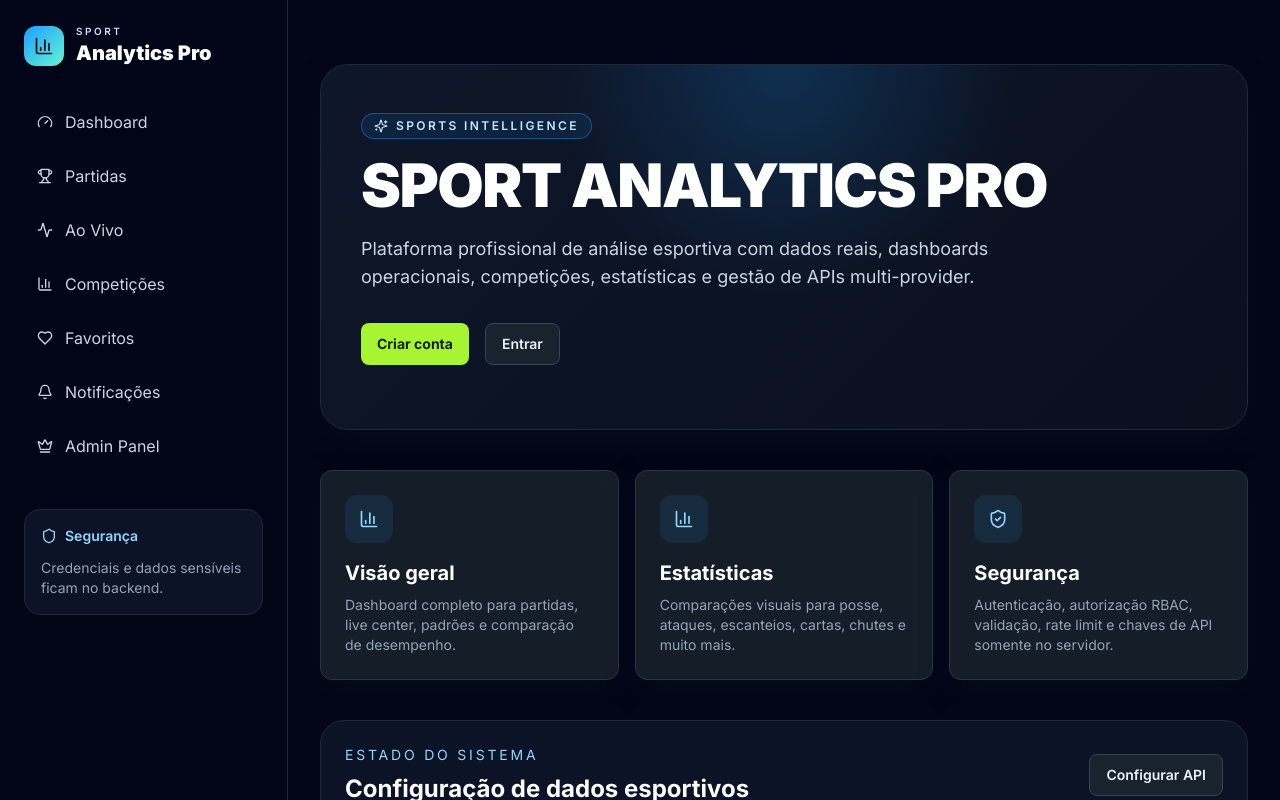
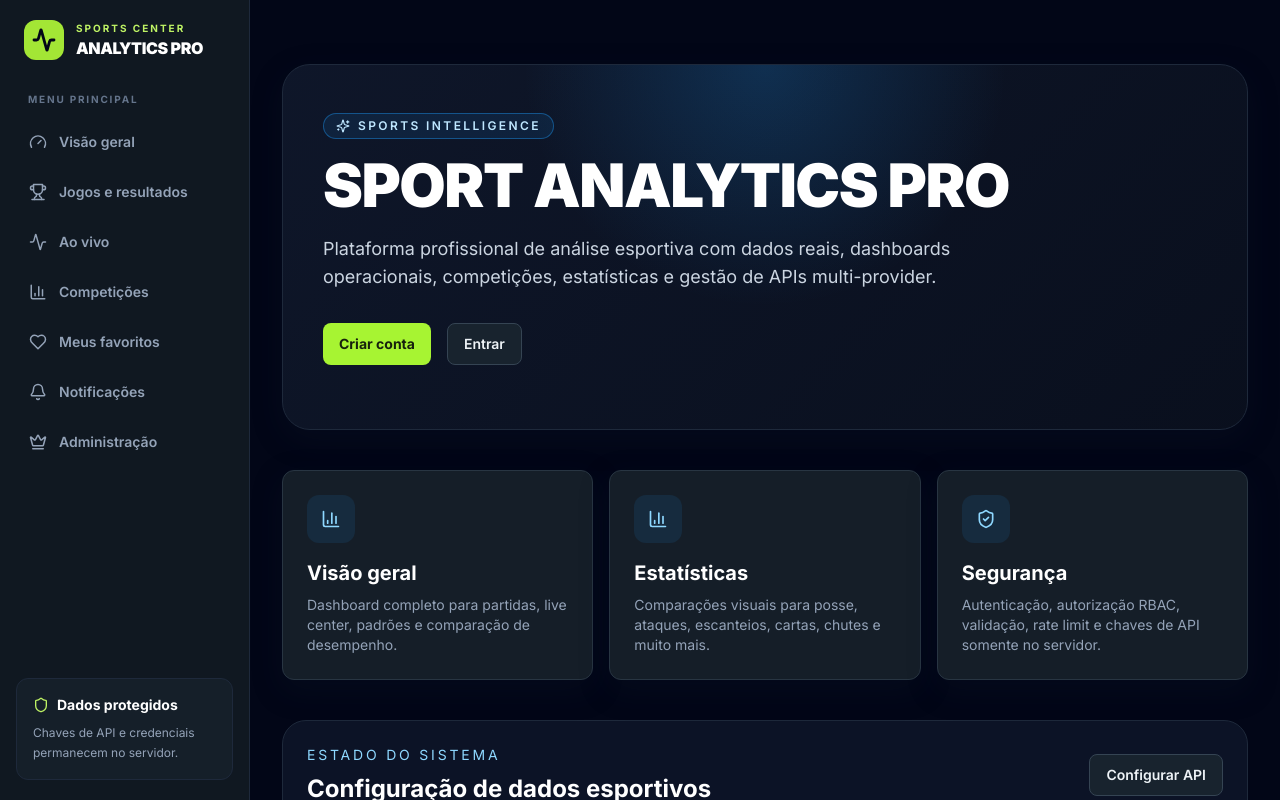
Before and after one commit to testedosteste200-dot/sport-analytics-pro, a Next.js app: page / in a window 1280 px wide. Shown: the top 800 px of the page. Built offline with nearby package versions, Linux system fonts and the light colour scheme.

Commit message:
Refresh sports interface with live-score inspired layout

```diff
--- a/components/sidebar.tsx
+++ b/components/sidebar.tsx
@@ -1,64 +1,84 @@
+'use client';
+
 import Link from 'next/link';
-import { Activity, BarChart3, Bell, Crown, Gauge, Heart, Shield, Trophy } from 'lucide-react';
+import { usePathname } from 'next/navigation';
+import { Activity, BarChart3, Bell, CalendarDays, Crown, Gauge, Heart, Home, Shield, Trophy } from 'lucide-react';
 
 const navItems = [
-  { href: '/dashboard', label: 'Dashboard', icon: Gauge },
-  { href: '/matches', label: 'Partidas', icon: Trophy },
-  { href: '/live', label: 'Ao Vivo', icon: Activity },
+  { href: '/dashboard', label: 'Visão geral', icon: Gauge },
+  { href: '/matches', label: 'Jogos e resultados', icon: Trophy },
+  { href: '/live', label: 'Ao vivo', icon: Activity },
   { href: '/competitions', label: 'Competições', icon: BarChart3 },
-  { href: '/favorites', label: 'Favoritos', icon: Heart },
+  { href: '/favorites', label: 'Meus favoritos', icon: Heart },
   { href: '/notifications', label: 'Notificações', icon: Bell },
-  { href: '/admin', label: 'Admin Panel', icon: Crown },
+  { href: '/admin', label: 'Administração', icon: Crown },
 ];
+
+function NavLink({ href, label, icon: Icon }: { href: string; label: string; icon: typeof Gauge }) {
+  const pathname = usePathname();
+  const active = pathname === href || (href !== '/dashboard' && pathname.startsWith(href + '/'));
+  return (
+    <Link
+      href={href}
+      aria-current={active ? 'page' : undefined}
+      className={`group flex items-center gap-3 rounded-lg border px-3 py-3 text-sm font-semibold transition ${active ? 'border-lime-400/30 bg-lime-400/10 text-lime-300' : 'border-transparent text-slate-400 hover:bg-slate-800/80 hover:text-white'}`}
+    >
+      <Icon className="h-[18px] w-[18px] shrink-0" />
+      <span>{label}</span>
+      {active && <span className="ml-auto h-1.5 w-1.5 rounded-full bg-lime-400" />}
+    </Link>
+  );
+}
 
 export function Sidebar() {
   return (
-    <aside className="hidden h-screen w-72 border-r border-slate-800 bg-slate-950/80 p-6 md:block">
-      <div className="mb-8 flex items-center gap-3">
-        <div className="flex h-10 w-10 items-center justify-center rounded-xl bg-gradient-to-br from-brand-500 to-sport-accent text-slate-950">
-          <BarChart3 className="h-5 w-5" />
+    <aside className="sticky top-0 hidden h-screen w-[250px] shrink-0 flex-col border-r border-slate-800 bg-[#101821] px-4 py-5 md:flex">
+      <Link href="/" className="mb-8 flex items-center gap-3 px-2">
+        <div className="flex h-10 w-10 items-center justify-center rounded-xl bg-lime-400 text-slate-950">
+          <Activity className="h-6 w-6" strokeWidth={2.8} />
         </div>
-        <div>
-          <div className="text-[10px] font-semibold uppercase tracking-[0.25em] text-brand-200">Sport</div>
-          <div className="text-xl font-black text-white">Analytics Pro</div>
+        <div className="min-w-0">
+          <div className="text-[10px] font-bold uppercase tracking-[0.2em] text-lime-300">SPORTS CENTER</div>
+          <div className="text-[16px] font-black tracking-tight text-white">ANALYTICS PRO</div>
         </div>
-      </div>
+      </Link>
 
-      <nav className="space-y-2">
-        {navItems.map(({ href, label, icon: Icon }) => (
-          <Link
-            key={href}
-            href={href}
-            className="flex items-center gap-3 rounded-xl border border-transparent px-3 py-2.5 text-slate-300 transition hover:border-slate-700 hover:bg-slate-900 hover:text-white"
-          >
-            <Icon className="h-4 w-4" />
-            <span>{label}</span>
-          </Link>
-        ))}
+      <div className="mb-3 px-3 text-[10px] font-bold uppercase tracking-[0.18em] text-slate-500">Menu principal</div>
+      <nav className="space-y-1">
+        {navItems.map((item) => <NavLink key={item.href} {...item} />)}
       </nav>
 
-      <div className="mt-10 rounded-2xl border border-slate-800 bg-slate-900/80 p-4">
-        <div className="mb-3 flex items-center gap-2 text-sm font-semibold text-brand-300"><Shield className="h-4 w-4" /> Segurança</div>
-        <p className="text-sm text-slate-400">Credenciais e dados sensíveis ficam no backend.</p>
+      <div className="mt-auto rounded-xl border border-slate-800 bg-[#151f29] p-4">
+        <div className="mb-2 flex items-center gap-2 text-sm font-bold text-white">
+          <Shield className="h-4 w-4 text-lime-300" /> Dados protegidos
+        </div>
+        <p className="text-xs leading-5 text-slate-400">Chaves de API e credenciais permanecem no servidor.</p>
       </div>
     </aside>
   );
 }
 
 export function MobileNav() {
+  const pathname = usePathname();
+  const items = [
+    { href: '/dashboard', label: 'Início', icon: Home },
+    { href: '/matches', label: 'Jogos', icon: CalendarDays },
+    { href: '/live', label: 'Ao vivo', icon: Activity },
+    { href: '/favorites', label: 'Favoritos', icon: Heart },
+    { href: '/notifications', label: 'Alertas', icon: Bell },
+  ];
+
   return (
-    <nav className="fixed inset-x-0 bottom-0 z-50 flex justify-around border-t border-slate-800 bg-slate-950/90 px-4 py-3 md:hidden">
-      {[
-        { href: '/dashboard', label: 'Início' },
-        { href: '/matches', label: 'Jogos' },
-        { href: '/live', label: 'Ao Vivo' },
-        { href: '/favorites', label: 'Favoritos' },
-        { href: '/settings', label: 'Perfil' },
-      ].map(({ href, label }) => (
-        <Link key={href} href={href} className="text-center text-xs text-slate-300 hover:text-white">
-          {label}
-        </Link>
-      ))}
+    <nav aria-label="Navegação principal" className="fixed inset-x-0 bottom-0 z-50 flex justify-around border-t border-slate-700 bg-[#101821]/95 px-2 pb-[max(0.65rem,env(safe-area-inset-bottom))] pt-2 backdrop-blur-xl md:hidden">
+      {items.map(({ href, label, icon: Icon }) => {
+        const active = pathname === href || pathname.startsWith(href + '/');
+        return (
+          <Link key={href} href={href} aria-current={active ? 'page' : undefined} className={`flex min-w-0 flex-col items-center gap-1 px-2 py-1 text-[10px] font-semibold ${active ? 'text-lime-300' : 'text-slate-400'}`}>
+            <Icon className="h-5 w-5" />
+            <span>{label}</span>
+          </Link>
+        );
+      })}
     </nav>
   );
 }
```
